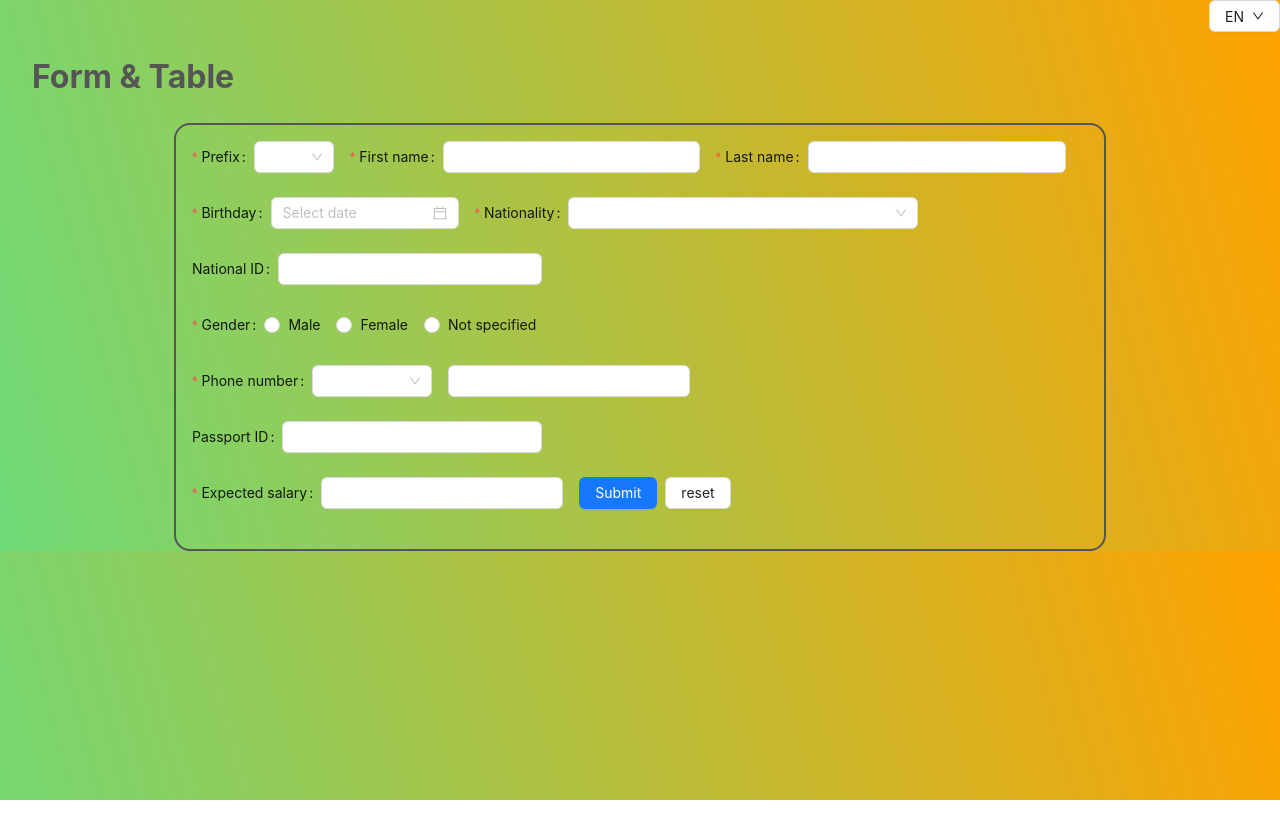
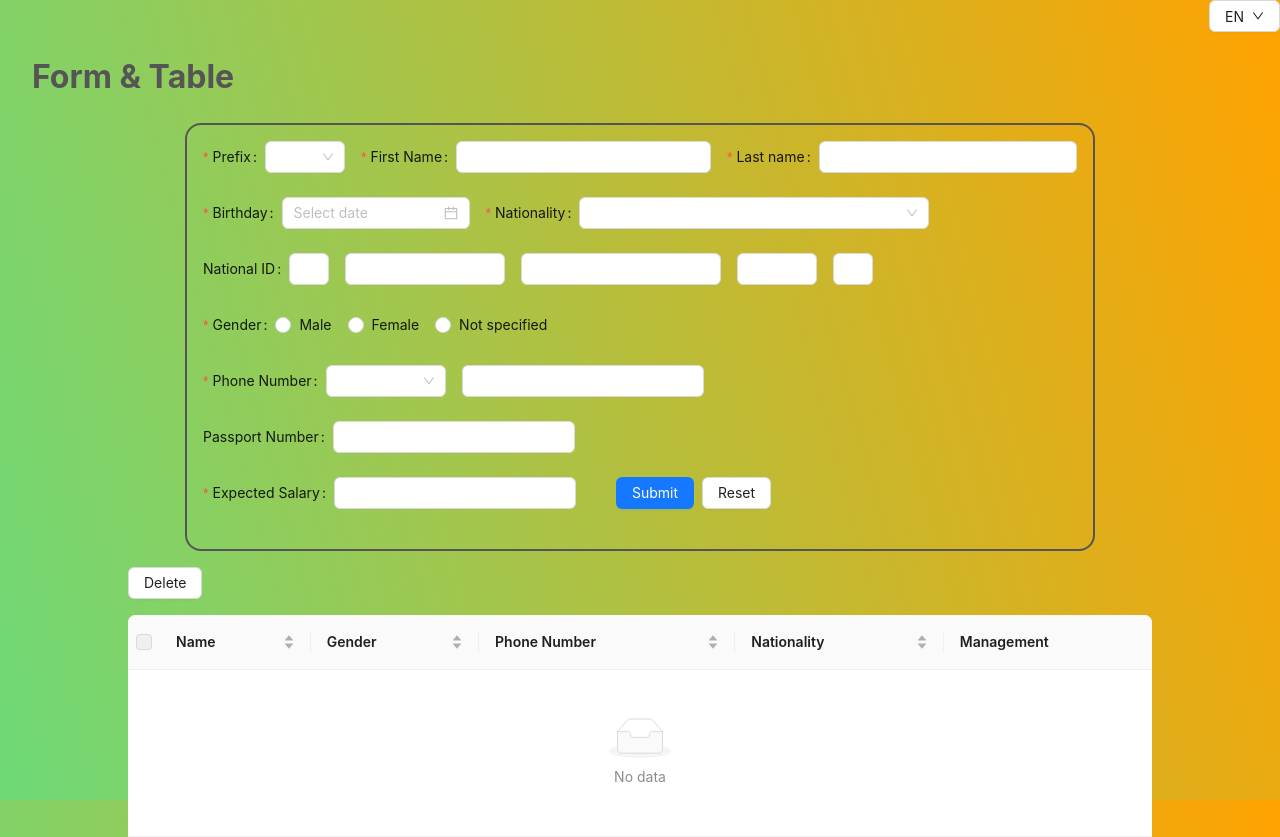
Before and after one commit to ohmmpakpoomm/swd-test, a React (Vite) app: page /question2 in a window 1280 px wide. Before the commit the page ends 800 px from the top, so only its background shows below. Built offline with nearby package versions, Linux system fonts and the light colour scheme.

Commit message:
finished:React state version

```diff
--- a/package.json
+++ b/package.json
@@ -12,6 +12,7 @@
   "dependencies": {
     "@ant-design/icons": "^5.3.5",
     "@reduxjs/toolkit": "^2.2.2",
+    "@types/uuid": "^9.0.8",
     "antd": "^5.15.4",
     "i18next": "^23.10.1",
     "react": "^18.2.0",
@@ -20,7 +21,8 @@
     "react-redux": "^9.1.0",
     "react-router-dom": "^6.22.3",
     "react-select-country-list": "^2.2.3",
-    "sass": "^1.72.0"
+    "sass": "^1.72.0",
+    "uuid": "^9.0.1"
   },
   "devDependencies": {
     "@types/react": "^18.2.66",
--- a/src/pages/Question2.scss
+++ b/src/pages/Question2.scss
@@ -3,6 +3,7 @@
   height: 100vh;
   display: flex;
   flex-direction: column;
+  align-items: center;
 }
 
 .formWrapper {
@@ -18,3 +19,18 @@
   display: flex;
   gap: 16px;
 }
+
+.space {
+  display: flex;
+  gap: 40px;
+}
+
+.tableWrapper {
+  margin-top: 16px;
+  border-collapse: collapse;
+  width: 80%;
+}
+
+h1 {
+  width: 100%;
+}
--- a/src/pages/Question2.tsx
+++ b/src/pages/Question2.tsx
@@ -1,23 +1,142 @@
 import { Link } from "react-router-dom";
 import { useTranslation } from "react-i18next";
-import { Form, Input, Radio, Select, DatePicker, Button, Space } from "antd";
+import {
+  Form,
+  Input,
+  Radio,
+  Select,
+  DatePicker,
+  Button,
+  Space,
+  Table,
+} from "antd";
+import type { TableColumnsType } from "antd";
+import { useState } from "react";
+import { v4 as uuidv4 } from "uuid";
 
 import "./Question2.scss";
 import ChangeLanguageDropdown from "../components/ChangeLanguageDropdown";
 import nationalityList from "../assets/nationality-list";
 import phoneCode from "../assets/phone-code";
 
+interface FormType {
+  key: string;
+  prefix: string;
+  fullName: string;
+  firstName: string;
+  lastName: string;
+  birthday: Date;
+  countryCode?: string;
+  nationality: string;
+  nationalId: string;
+  gender: string;
+  phone: string;
+  passport?: string;
+  salary: string;
+  id1?: string;
+  id2?: string;
+  id3?: string;
+  id4?: string;
+  id5?: string;
+}
 export default function Question2() {
   const { t } = useTranslation();
   const [form] = Form.useForm();
+  const [data, setData] = useState(
+    JSON.parse(localStorage.getItem("data") || "[]")
+  );
+  const [selectedRowKeys, setSelectedRowKeys] = useState<React.Key[]>([]);
 
   const { Option } = Select;
 
-  const onFinish = (values: any) => {
-    console.log("Finish:", values);
+  const onFinish = (values: FormType) => {
+    console.log(values);
+
+    if (values.id1 && values.id2 && values.id3 && values.id4 && values.id5) {
+      values.nationalId = `${values.id1}-${values.id2}-${values.id3}-${values.id4}-${values.id5}`;
+    }
+    delete values.id1;
+    delete values.id2;
+    delete values.id3;
+    delete values.id4;
+    delete values.id5;
+
+    if (!values.passport) {
+      delete values.passport;
+    }
+
+    values.phone = `+${values.countryCode}${values.phone}`;
+    delete values.countryCode;
+
+    values.fullName = `${values.prefix}${values.firstName} ${values.lastName}`;
+
+    values.key = uuidv4();
+
+    localStorage.setItem("data", JSON.stringify([...data, values]));
+    setData([...data, values]);
+  };
+
+  interface DataType {
+    key: string;
+    prefix: string;
+    firstName: string;
+    lastName: string;
+    birthday: string;
+    nationality: string;
+    nationalId: string;
+    gender: string;
+    phone: string;
+    passport: string;
+    salary: string;
+    fullName: string;
+  }
+
+  const columns: TableColumnsType<DataType> = [
+    {
+      title: t("Name"),
+      dataIndex: "fullName",
+      sorter: (a, b) => a.fullName.localeCompare(b.fullName),
+    },
+    {
+      title: t("Gender"),
+      dataIndex: "gender",
+      sorter: (a, b) => a.gender.localeCompare(b.gender),
+    },
+    {
+      title: t("Phone Number"),
+      dataIndex: "phone",
+      sorter: (a, b) => a.phone.localeCompare(b.phone),
+    },
+    {
+      title: t("Nationality"),
+      dataIndex: "nationality",
+      sorter: (a, b) => a.nationality.localeCompare(b.nationality),
+    },
+    {
+      title: t("Management"),
+    },
+  ];
+
+  const onSelectChange = (newSelectedRowKeys: React.Key[]) => {
+    setSelectedRowKeys(newSelectedRowKeys);
+  };
+
+  const rowSelection = {
+    selectedRowKeys,
+    onChange: onSelectChange,
+  };
+  const hasSelected = selectedRowKeys.length > 0;
+
+  const deleteSelected = () => {
+    const newData = data.filter(
+      (el: DataType) => !selectedRowKeys.includes(el.key)
+    );
+    localStorage.setItem("data", JSON.stringify(newData));
+    setData(newData);
+    setSelectedRowKeys([]);
   };
   return (
-    <>
+    <div className="container">
       <ChangeLanguageDropdown />
       <h1>
         <Link to="/">{t("Form & Table")}</Link>
@@ -27,27 +146,27 @@ export default function Question2() {
           <div className="rowWrapper">
             <Form.Item
               name="prefix"
-              label="Prefix"
-              rules={[{ required: true, message: "Please select!" }]}
+              label={t("Prefix")}
+              rules={[{ required: true, message: t("Please select!") }]}
             >
               <Select style={{ minWidth: 80 }}>
-                <Select.Option value="mr">Mr.</Select.Option>
-                <Select.Option value="ms">Ms.</Select.Option>
-                <Select.Option value="mrs">Mrs.</Select.Option>
+                <Select.Option value="Mr.">{t("Mr.")}</Select.Option>
+                <Select.Option value="Ms.">{t("Ms.")}</Select.Option>
+                <Select.Option value="Mrs.">{t("Mrs.")}</Select.Option>
               </Select>
             </Form.Item>
             <Form.Item
-              label="First name"
+              label={t("First Name")}
               name="firstName"
               style={{ minWidth: 350 }}
               rules={[
-                { required: true, message: "Please enter your first name!" },
+                { required: true, message: t("Please enter your first name!") },
               ]}
             >
               <Input />
             </Form.Item>
             <Form.Item
-              label="Last name"
+              label={t("Last name")}
               name="lastName"
               style={{ minWidth: 350 }}
               rules={[
@@ -60,17 +179,17 @@ export default function Question2() {
           <div className="rowWrapper">
             <Form.Item
               name="birthday"
-              label="Birthday"
+              label={t("Birthday")}
               rules={[
-                { required: true, message: "Please enter your birthday!" },
+                { required: true, message: t("Please enter your birthday!") },
               ]}
             >
               <DatePicker />
             </Form.Item>
             <Form.Item
               name="nationality"
-              label="Nationality"
-              rules={[{ required: true, message: "Please select!" }]}
+              label={t("Nationality")}
+              rules={[{ required: true, message: t("Please select!") }]}
             >
               <Select style={{ minWidth: 350 }}>
                 {nationalityList.map((el, index) => {
@@ -84,28 +203,55 @@ export default function Question2() {
             </Form.Item>
           </div>
           <div className="rowWrapper">
-            <Form.Item label="National ID" style={{ minWidth: 350 }}>
-              <Input />
+            <Form.Item label={t("National ID")} name="id1">
+              <Input
+                maxLength={1}
+                style={{ width: "40px", textAlign: "center" }}
+              />
+            </Form.Item>
+            <Form.Item name="id2">
+              <Input
+                maxLength={4}
+                style={{ width: "160px", textAlign: "center" }}
+              />
+            </Form.Item>
+            <Form.Item name="id3">
+              <Input
+                maxLength={5}
+                style={{ width: "200px", textAlign: "center" }}
+              />
+            </Form.Item>
+            <Form.Item name="id4">
+              <Input
+                maxLength={2}
+                style={{ width: "80px", textAlign: "center" }}
+              />
+            </Form.Item>
+            <Form.Item name="id5">
+              <Input
+                maxLength={1}
+                style={{ width: "40px", textAlign: "center" }}
+              />
             </Form.Item>
           </div>
           <div className="rowWrapper">
             <Form.Item
               name="gender"
-              label="Gender"
-              rules={[{ required: true, message: "Please select!" }]}
+              label={t("Gender")}
+              rules={[{ required: true, message: t("Please select!") }]}
             >
               <Radio.Group>
-                <Radio value="male">Male</Radio>
-                <Radio value="female">Female</Radio>
-                <Radio value="notSpecified">Not specified</Radio>
+                <Radio value="Male">{t("Male")}</Radio>
+                <Radio value="Female">{t("Female")}</Radio>
+                <Radio value="NotSpecified">{t("Not specified")}</Radio>
               </Radio.Group>
             </Form.Item>
           </div>
           <div className="rowWrapper">
             <Form.Item
               name="countryCode"
-              label="Phone number"
-              rules={[{ required: true, message: "Please select!" }]}
+              label={t("Phone Number")}
+              rules={[{ required: true, message: t("Please select!") }]}
             >
               <Select style={{ minWidth: 120 }}>
                 {phoneCode.map((el, index) => {
@@ -120,7 +266,10 @@ export default function Question2() {
             <Form.Item
               name="phone"
               rules={[
-                { required: true, message: "Please enter your phone number!" },
+                {
+                  required: true,
+                  message: t("Please enter your phone number!"),
+                },
               ]}
             >
               <Input />
@@ -129,21 +278,22 @@ export default function Question2() {
           <div className="rowWrapper">
             <Form.Item
               name="passport"
-              label="Passport ID"
+              label={t("Passport Number")}
               style={{ minWidth: 350 }}
             >
               <Input />
             </Form.Item>
           </div>
           <div className="rowWrapper">
+            <div className="space">
               <Form.Item
                 name="salary"
-              label="Expected salary"
+                label={t("Expected Salary")}
                 style={{ minWidth: 350 }}
                 rules={[
                   {
                     required: true,
-                  message: "Please enter your expected salary!",
+                    message: t("Please enter your expected salary!"),
                   },
                 ]}
               >
@@ -152,14 +302,30 @@ export default function Question2() {
               <Form.Item>
                 <Space>
                   <Button type="primary" htmlType="submit">
-                  Submit
+                    {t("Submit")}
                   </Button>
-                <Button htmlType="reset">reset</Button>
+                  <Button htmlType="reset">{t("Reset")}</Button>
                 </Space>
               </Form.Item>
             </div>
+          </div>
         </Form>
       </div>
-    </>
+      <div className="tableWrapper">
+        <div style={{ marginBottom: 16 }}>
+          <Button htmlType="button" onClick={deleteSelected}>
+            {t("Delete")}
+          </Button>
+          <span style={{ marginLeft: 8 }}>
+            {hasSelected ? `Selected ${selectedRowKeys.length} items` : ""}
+          </span>
+        </div>
+        <Table
+          rowSelection={rowSelection}
+          columns={columns}
+          dataSource={data}
+        />
+      </div>
+    </div>
   );
 }
--- a/src/utils/i18n.ts
+++ b/src/utils/i18n.ts
@@ -13,6 +13,33 @@ const resources = {
       "Form & Table": "Form & Table",
       "Move shape": "Move shape",
       "Move position": "Move position",
+      Prefix: "Prefix",
+      "First Name": "First Name",
+      "Last name": "Last name",
+      Birthday: "Birthday",
+      Nationality: "Nationality",
+      "National ID": "National ID",
+      Gender: "Gender",
+      "Phone Number": "Phone Number",
+      "Passport Number": "Passport Number",
+      "Expected Salary": "Expected Salary",
+      Submit: "Submit",
+      Reset: "Reset",
+      Delete: "Delete",
+      "Please enter your expected salary!":
+        "Please enter your expected salary!",
+      "Please enter your phone number!": "Please enter your phone number!",
+      "Please select!": "Please select!",
+      Male: "Male",
+      Female: "Female",
+      "Not specified": "Not specified",
+      "Please enter your birthday!": "Please enter your birthday!",
+      "Please enter your first name!": "Please enter your first name!",
+      "Mr.": "Mr.",
+      "Mrs.": "Mrs.",
+      "Ms.": "Ms.",
+      Name: "Name",
+      Management: "Management",
     },
   },
   th: {
@@ -26,6 +53,32 @@ const resources = {
       "Form & Table": "การจัดการหน้าฟอร์ม",
       "Move shape": "เลื่อนรูปแบบ",
       "Move position": "เปลี่ยนตำแหน่ง",
+      Prefix: "คำนำหน้า",
+      "First Name": "ชื่อ",
+      "Last name": "นามสกุล",
+      Birthday: "วันเกิด",
+      Nationality: "สัญชาติ",
+      "National ID": "เลขประจำตัวประชาชน",
+      Gender: "เพศ",
+      "Phone Number": "เบอร์โทรศัพท์",
+      "Passport Number": "เลขพาสปอร์ต",
+      "Expected Salary": "เงินเดือนที่คาดหวัง",
+      Submit: "ส่ง",
+      Reset: "รีเซ็ต",
+      Delete: "ลบ",
+      "Please enter your expected salary!": "กรุณากรอกเงินเดือนที่คาดหวัง!",
+      "Please enter your phone number!": "กรุณากรอกเบอร์โทรศัพท์!",
+      "Please select!": "กรุณาเลือก!",
+      Male: "ชาย",
+      Female: "หญิง",
+      "Not specified": "ไม่ระบุ",
+      "Please enter your birthday!": "กรุณากรอกวันเกิด!",
+      "Please enter your first name!": "กรุณากรอกชื่อ!",
+      "Mr.": "นาย",
+      "Mrs.": "นาง",
+      "Ms.": "นางสาว",
+      Name: "ชื่อ",
+      Management: "การจัดการ",
     },
   },
 };
```
Also changed, not shown: 1 other file (tests, documents, lock files or other folders). Lines whose indentation alone changed are shown as unchanged.
